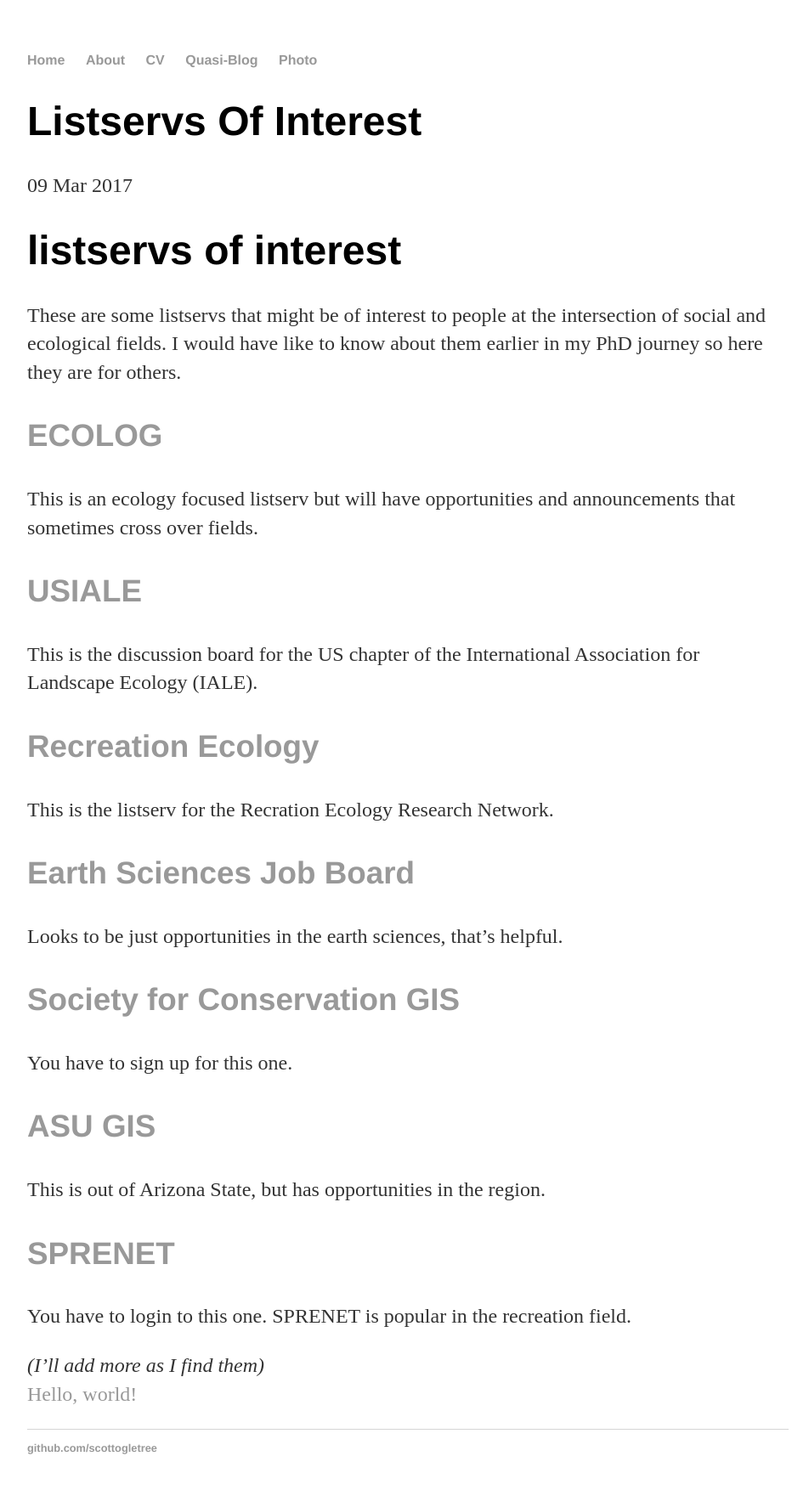
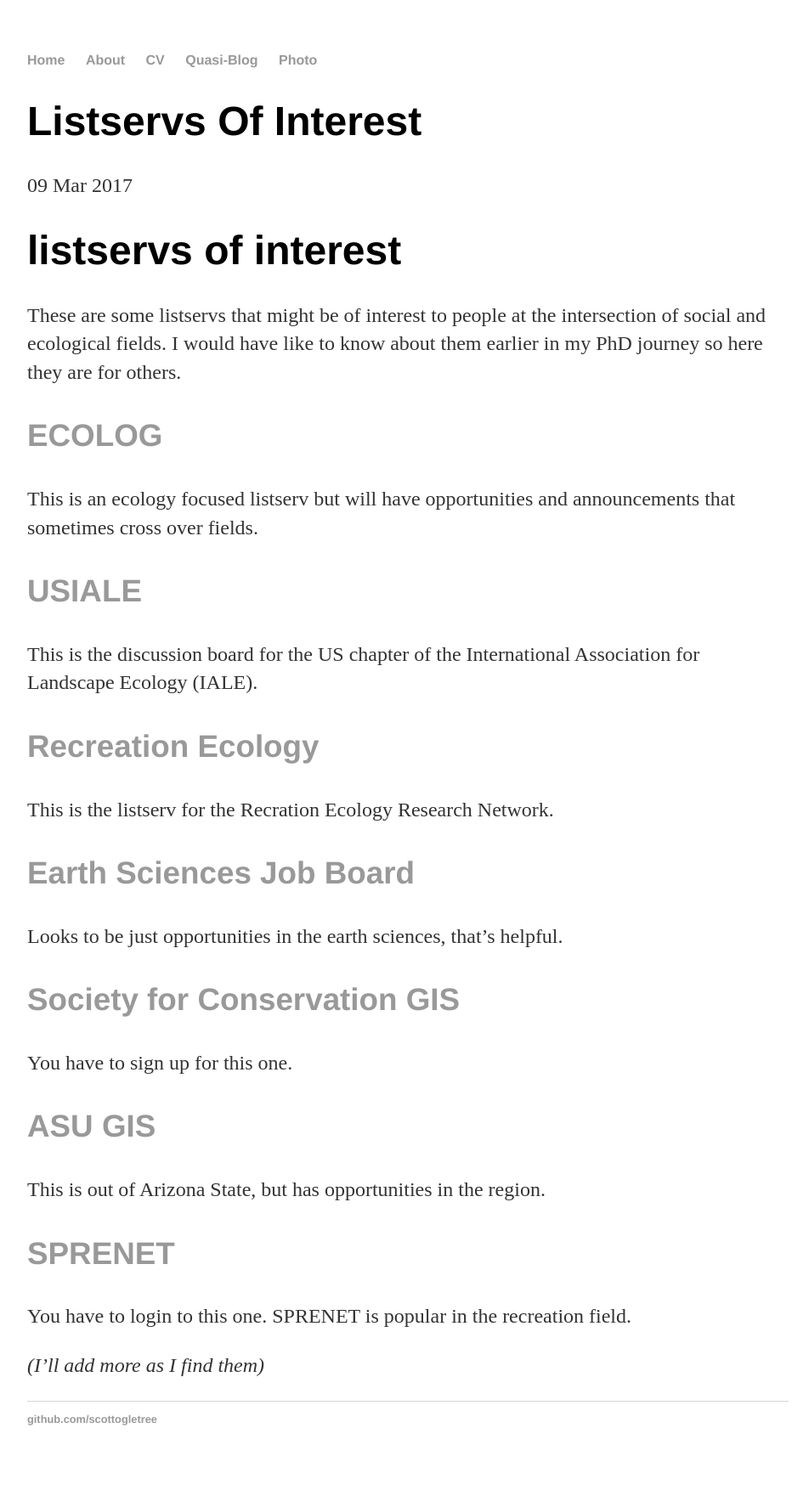
Before and after one commit to scottogletree/ogletrees.github.io, a Jekyll site: the page built from _posts/2017-03-09-listservs-of-interest.md, in a window 1280 px wide. Shown: the whole page at 85% size, without its empty margins (160-1092 px from the left). Built offline with Jekyll 4.4.1, drawn with Linux system fonts in a browser that asks for light colours; our own code applies the rules of GitHub Pages for plain Markdown files; after the commit the page ends 1740 px from its top, so only the background shows below that.

Commit message:
Update 2017-03-09-listservs-of-interest.md

```diff
--- a/_posts/2017-03-09-listservs-of-interest.md
+++ b/_posts/2017-03-09-listservs-of-interest.md
@@ -31,4 +31,3 @@ This is out of Arizona State, but has opportunities in the region.
 You have to login to this one. SPRENET is popular in the recreation field.
 
 *(I'll add more as I find them)*
-<a href="http://example.com/" target="_blank">Hello, world!</a>
```
